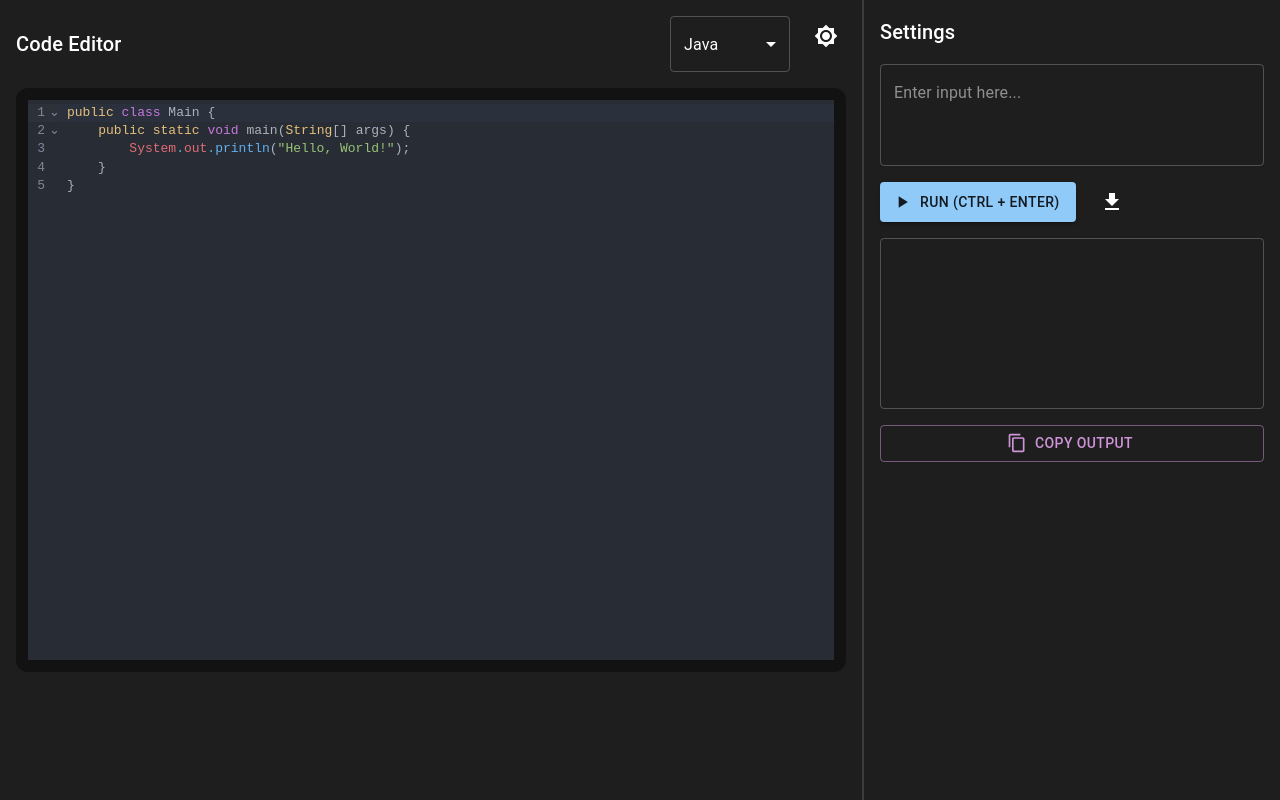
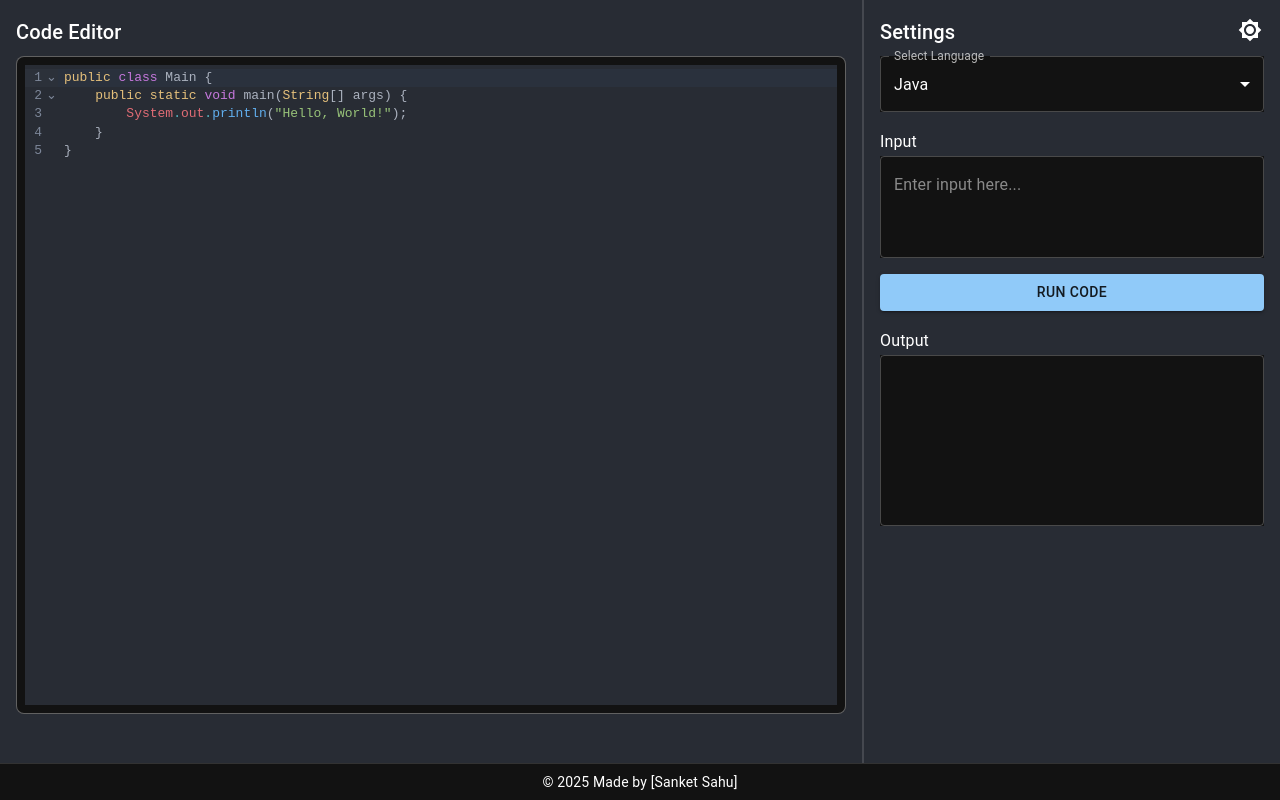
Before and after one commit to sankky07/Online-Code-Compiler, a React (Create React App) app in the folder frontend/: page / in a window 1280 px wide. Built offline with nearby package versions, Linux system fonts and the light colour scheme.

Commit message:
Editor.js

```diff
--- a/frontend/src/components/Editor.js
+++ b/frontend/src/components/Editor.js
@@ -1,4 +1,4 @@
-import React, { useState, useEffect, useRef } from "react";
+import React, { useState } from "react";
 import axios from "axios";
 import {
   Box,
@@ -7,17 +7,15 @@ import {
   MenuItem,
   Typography,
   IconButton,
-  Tooltip,
 } from "@mui/material";
-import { Brightness4, Brightness7, FileDownload, ContentCopy, PlayArrow } from "@mui/icons-material";
+import { Brightness4, Brightness7 } from "@mui/icons-material";
 import { createTheme, ThemeProvider } from "@mui/material/styles";
 import CodeMirror from "@uiw/react-codemirror";
 import { java } from "@codemirror/lang-java";
 import { cpp } from "@codemirror/lang-cpp";
 import { python } from "@codemirror/lang-python";
-import { useHotkeys } from "react-hotkeys-hook"; // For keyboard shortcuts
 
-// Default Hello World programs
+// Default "Hello, World!" Programs
 const defaultPrograms = {
   Java: `public class Main {
     public static void main(String[] args) {
@@ -38,36 +36,25 @@ int main() {
 }`,
 };
 
-// Supported languages
+// Supported Languages
 const languages = {
-  Java: { id: "java", extension: java(), fileExt: ".java" },
-  "C++": { id: "cpp", extension: cpp(), fileExt: ".cpp" },
-  Python: { id: "python", extension: python(), fileExt: ".py" },
-  C: { id: "c", extension: cpp(), fileExt: ".c" }, // Using C++ highlighting for C
+  Java: { id: "java", extension: java() },
+  "C++": { id: "cpp", extension: cpp() },
+  Python: { id: "python", extension: python() },
+  C: { id: "c", extension: cpp() }, // Using C++ highlighting for C
 };
 
 const Editor = () => {
   const [language, setLanguage] = useState("Java");
-  const [code, setCode] = useState(localStorage.getItem("savedCode") || defaultPrograms["Java"]);
+  const [code, setCode] = useState(defaultPrograms["Java"]);
   const [input, setInput] = useState("");
   const [output, setOutput] = useState("");
   const [darkMode, setDarkMode] = useState(true);
-  const outputRef = useRef(null);
-
-  // Auto-save code
-  useEffect(() => {
-    localStorage.setItem("savedCode", code);
-  }, [code]);
-
-  // Keyboard Shortcut: Run code with Ctrl + Enter
-  useHotkeys("ctrl+enter", () => handleRun());
 
   // Toggle Dark Mode
-  const toggleDarkMode = () => {
-    setDarkMode((prevMode) => !prevMode);
-  };
+  const toggleDarkMode = () => setDarkMode((prev) => !prev);
 
-  // Handle code execution
+  // Run Code using Piston API
   const handleRun = async () => {
     try {
       const response = await axios.post("https://emkc.org/api/v2/piston/execute", {
@@ -78,96 +65,91 @@ const Editor = () => {
       });
 
       const { run } = response.data;
-      setOutput(run.stdout || run.stderr || "No output");
+      let result = `Output: ${run.stdout || "No output"}`;
+      if (run.stderr) {
+        result += `\nError Details: ${run.stderr}`;
+      }
+
+      setOutput(result);
     } catch (error) {
       console.error("Execution error:", error);
       setOutput("Execution failed.");
     }
   };
 
-  // Handle language change
+  // Handle Language Change
   const handleLanguageChange = (e) => {
     const selectedLang = e.target.value;
     setLanguage(selectedLang);
     setCode(defaultPrograms[selectedLang]);
   };
 
-  // Download Code File
-  const handleDownload = () => {
-    const blob = new Blob([code], { type: "text/plain" });
-    const link = document.createElement("a");
-    link.href = URL.createObjectURL(blob);
-    link.download = `code${languages[language].fileExt}`;
-    document.body.appendChild(link);
-    link.click();
-    document.body.removeChild(link);
-  };
-
-  // Copy Output to Clipboard
-  const handleCopyOutput = () => {
-    navigator.clipboard.writeText(output);
-  };
-
-  // Theme Settings
+  // Define Light & Dark Themes
   const theme = createTheme({
     palette: {
       mode: darkMode ? "dark" : "light",
       primary: { main: darkMode ? "#90caf9" : "#1976d2" },
-      background: { default: darkMode ? "#1e1e1e" : "#f5f5f5" },
+      background: { default: darkMode ? "#282c34" : "#f5f5f5" },
       text: { primary: darkMode ? "#ffffff" : "#000000" },
     },
   });
 
   return (
     <ThemeProvider theme={theme}>
-      <Box sx={{ display: "flex", height: "100vh", bgcolor: "background.default", color: "text.primary" }}>
-        {/* Code Editor */}
-        <Box sx={{ flex: 2, padding: 2 }}>
-          {/* Dark Mode Toggle & Language Selection */}
-          <Box sx={{ display: "flex", justifyContent: "space-between", alignItems: "center", mb: 2 }}>
-            <Typography variant="h6">Code Editor</Typography>
-            <Box>
-              <TextField select value={language} onChange={handleLanguageChange} sx={{ width: "120px", mr: 2 }}>
-                {Object.keys(languages).map((lang) => (
-                  <MenuItem key={lang} value={lang}>
-                    {lang}
-                  </MenuItem>
-                ))}
-              </TextField>
-              <Tooltip title="Toggle Dark Mode">
-                <IconButton onClick={toggleDarkMode}>{darkMode ? <Brightness7 /> : <Brightness4 />}</IconButton>
-              </Tooltip>
+      <Box sx={{ display: "flex", flexDirection: "column", height: "100vh", bgcolor: "background.default", color: "text.primary" }}>
+
+        {/* Top Section */}
+        <Box sx={{ display: "flex", flex: 1 }}>
+
+          {/* Left Side - Code Editor */}
+          <Box sx={{ flex: 1, padding: 2 }}>
+
+            {/* Dark Mode Toggle */}
+            <IconButton onClick={toggleDarkMode} sx={{ position: "absolute", top: 10, right: 10 }}>
+              {darkMode ? <Brightness7 /> : <Brightness4 />}
+            </IconButton>
+
+            <Typography variant="h6" sx={{ marginBottom: 1 }}>Code Editor</Typography>
+
+            <Box sx={{ borderRadius: 2, border: "1px solid", borderColor: darkMode ? "#ffffff55" : "#00000022", padding: 1, bgcolor: "background.paper" }}>
+              <CodeMirror
+                value={code}
+                height="80vh"
+                theme={darkMode ? "dark" : "light"}
+                extensions={[languages[language].extension]}
+                onChange={(newCode) => setCode(newCode)}
+              />
             </Box>
           </Box>
 
-          {/* Code Editor with Glass Effect */}
-          <Box sx={{ borderRadius: 3, bgcolor: "background.paper", padding: 1.5 }}>
-            <CodeMirror value={code} height="70vh" theme={darkMode ? "dark" : "light"} extensions={[languages[language].extension]} onChange={(newCode) => setCode(newCode)} />
+          {/* Right Side - Settings & Output */}
+          <Box sx={{ width: "30%", padding: 2, borderLeft: "2px solid", borderColor: darkMode ? "#ffffff22" : "#00000022", display: "flex", flexDirection: "column" }}>
+
+            <Typography variant="h6" sx={{ marginBottom: 1 }}>Settings</Typography>
+
+            {/* Language Selection */}
+            <TextField select label="Select Language" value={language} onChange={handleLanguageChange} fullWidth sx={{ marginBottom: 2, bgcolor: "background.paper" }}>
+              {Object.keys(languages).map((lang) => (
+                <MenuItem key={lang} value={lang}>{lang}</MenuItem>
+              ))}
+            </TextField>
+
+            {/* Input Box */}
+            <Typography variant="subtitle1">Input</Typography>
+            <TextField multiline rows={3} value={input} onChange={(e) => setInput(e.target.value)} placeholder="Enter input here..." fullWidth sx={{ marginBottom: 2, bgcolor: "background.paper" }} />
+
+            {/* Run Button */}
+            <Button variant="contained" color="primary" onClick={handleRun} sx={{ marginBottom: 2 }}>Run Code</Button>
+
+            {/* Output Box */}
+            <Typography variant="subtitle1">Output</Typography>
+            <TextField multiline rows={6} value={output} fullWidth InputProps={{ readOnly: true }} sx={{ bgcolor: "background.paper" }} />
           </Box>
         </Box>
 
-        {/* Controls & Output */}
-        <Box sx={{ width: "30%", padding: 2, borderLeft: "2px solid", borderColor: darkMode ? "#ffffff22" : "#00000022", display: "flex", flexDirection: "column" }}>
-          <Typography variant="h6">Settings</Typography>
-
-          {/* Input */}
-          <TextField multiline rows={3} value={input} onChange={(e) => setInput(e.target.value)} placeholder="Enter input here..." fullWidth sx={{ my: 2 }} />
-
-          {/* Buttons */}
-          <Box sx={{ display: "flex", gap: 2 }}>
-            <Button variant="contained" color="primary" startIcon={<PlayArrow />} onClick={handleRun}>
-              Run (Ctrl + Enter)
-            </Button>
-            <Tooltip title="Download Code">
-              <IconButton onClick={handleDownload}><FileDownload /></IconButton>
-            </Tooltip>
-          </Box>
-
-          {/* Output */}
-          <TextField multiline rows={6} value={output} fullWidth inputRef={outputRef} InputProps={{ readOnly: true }} sx={{ my: 2 }} />
-          <Button variant="outlined" color="secondary" startIcon={<ContentCopy />} onClick={handleCopyOutput}>
-            Copy Output
-          </Button>
+        {/* Footer */}
+        <Box sx={{ textAlign: "center", padding: 1, bgcolor: "background.paper", borderTop: "1px solid", borderColor: darkMode ? "#ffffff22" : "#00000022" }}>
+          <Typography variant="body2">© {new Date().getFullYear()} Made by [Sanket Sahu]</Typography>
         </Box>
       </Box>
     </ThemeProvider>
```
